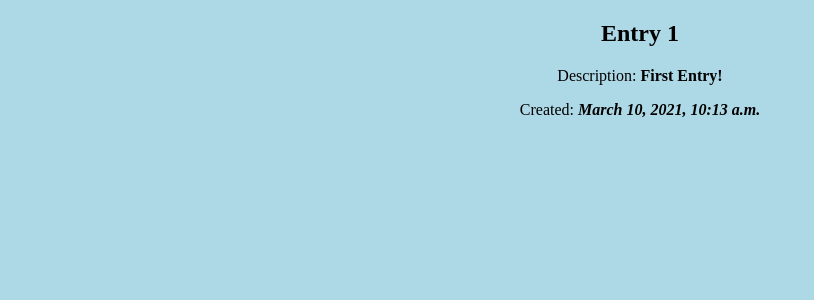
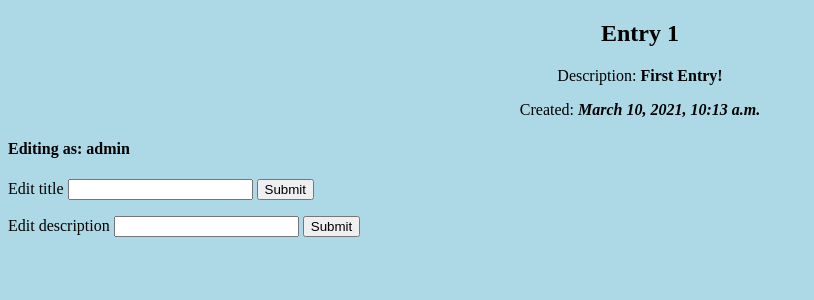
Before and after one commit to matthew-erdman/Final-Django, a Django app: page /1/edit/ in a window 1280 px wide. Shown: the top 300 px of the page, without its empty margins (0-814 px from the left). Run offline with Django 3.2, Linux system fonts and the light colour scheme; a user stored in the database is signed in; data comes from the database, SQL or seed files in the repository; both versions use the stored data as it was after the commit.

Commit message:
Edit page has authentication and updates entries

```diff
--- a/mysite/wiki/templates/wiki/edit.html
+++ b/mysite/wiki/templates/wiki/edit.html
@@ -22,11 +22,25 @@
     {% if not loggedIn %}
       <h3 style="color:red;">Unable to edit: user not logged in!</h3>
     {% endif %}
+
 		<h2>{{ entry.entry_title }}</h2>
 		<p>Description: <b>{{ entry.entry_text }}</b></p>
 		<p>Created: <b><i>{{ entry.entry_date }}</b></i></p>
-		{% if loggedIn %}
 
-		{% endif %}
+    {% if loggedIn %}
+      <h4>Editing as: {{user}}</h4>
+      <form style="padding-bottom:1em;" method="POST">
+        {% csrf_token %}
+        <label for="editTitle">Edit title</label>
+        <input type="text" class="form-control" name="editTitle" id="editTitle" />
+        <button type="submit">Submit</button>
+      </form>
+      <form style="padding-bottom:1em;" method="POST">
+        {% csrf_token %}
+        <label for="editText">Edit description</label>
+        <input type="text" class="form-control" name="editText" id="editText" />
+        <button type="submit">Submit</button>
+      </form>
+    {% endif %}
 	</body>
 </html>
--- a/mysite/wiki/views.py
+++ b/mysite/wiki/views.py
@@ -34,4 +34,12 @@ def detail(request, post_id):
 def edit(request, post_id):
     loggedIn = request.user.is_authenticated
     entry = get_object_or_404(Entry, pk=post_id)
+    if request.method == 'POST' and request.user.is_authenticated:
+        if 'editTitle' in request.POST.keys(): #and strip(request.POST['editTitle']):
+            entry.entry_title = request.POST['editTitle']
+            entry.save()
+        elif 'editText' in request.POST.keys(): #and strip(request.POST['editText']):
+            entry.entry_text = request.POST['editText']
+            entry.save()
+
     return render(request, 'wiki/edit.html', {'loggedIn': loggedIn, 'user': request.user, 'entry': entry})
```
Also changed, not shown: mysite/db.sqlite3, mysite/wiki/templates/wiki/index.html (indentation only).
